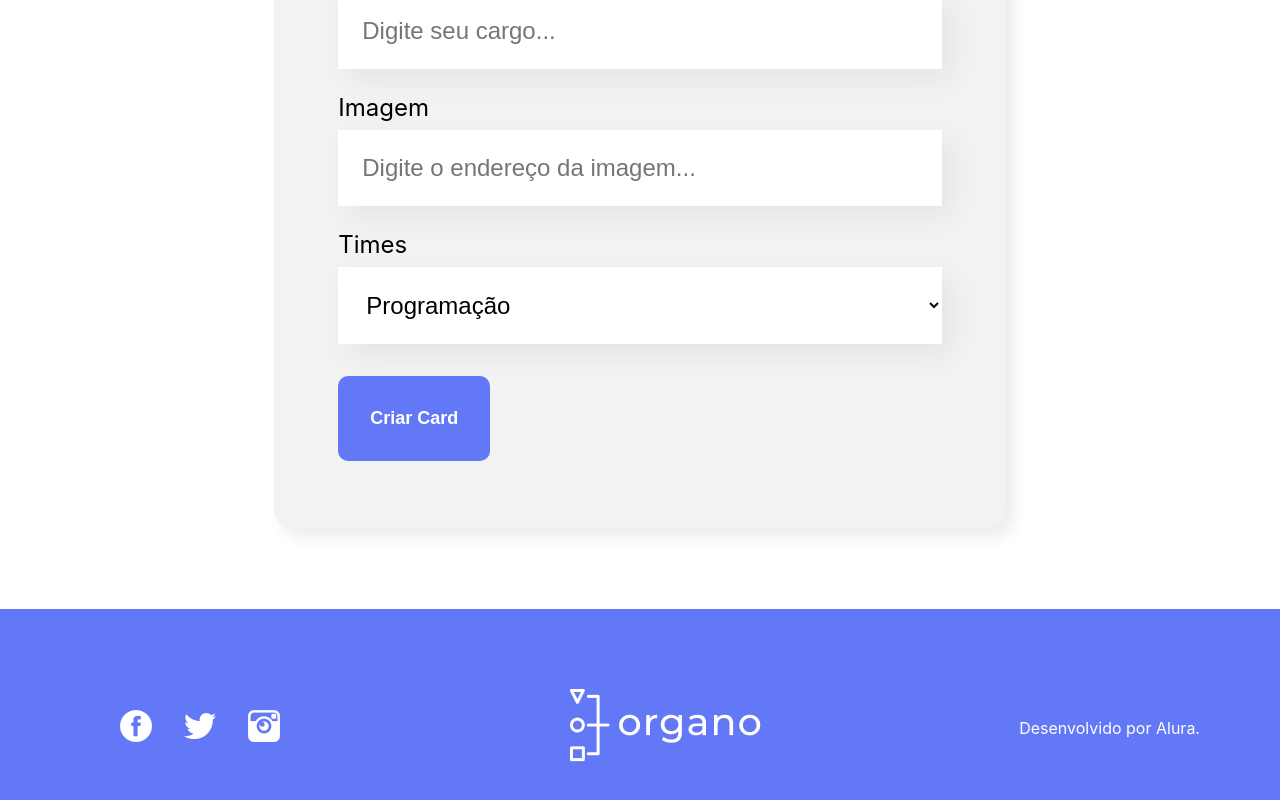
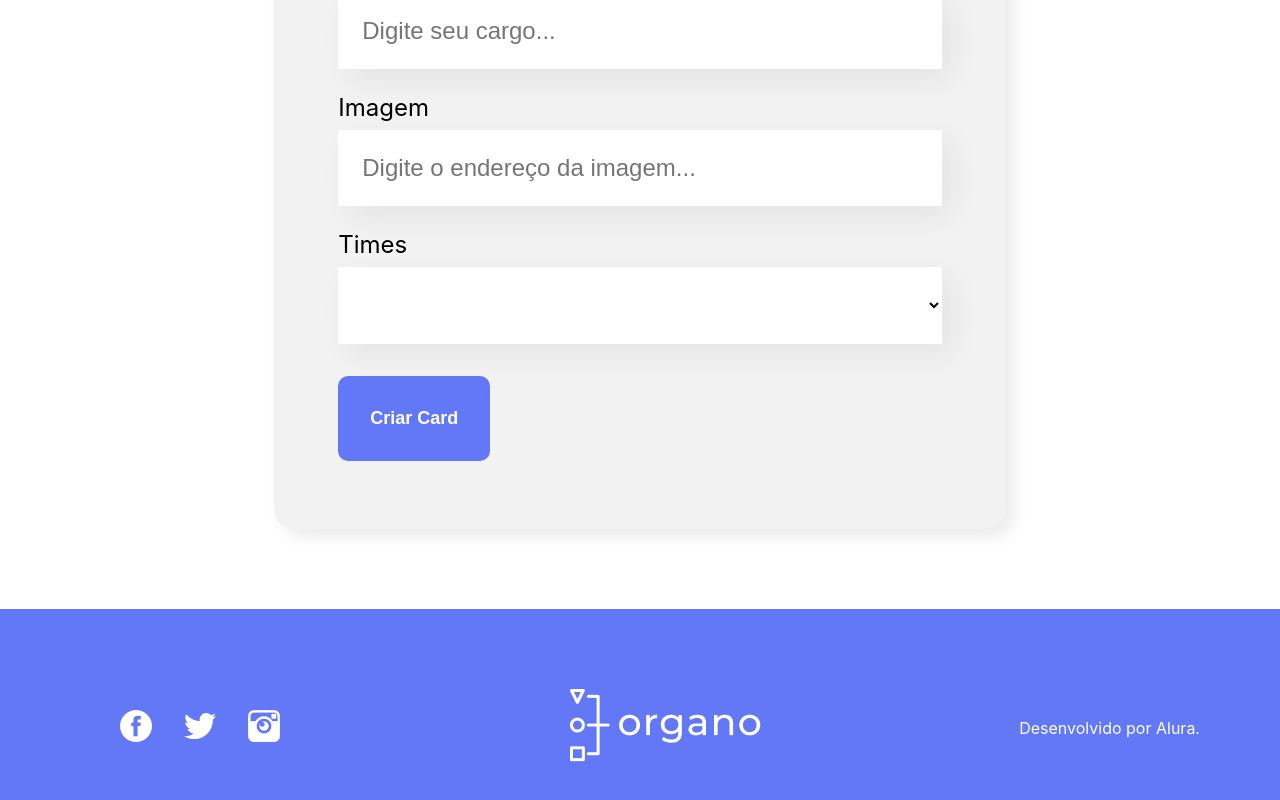
Before and after one commit to fmacedosantos/mysquad-frontend, a React (Create React App) app: page / in a window 1280 px wide. Shown: the part 868-1668 px from the top of the page. Built offline with nearby package versions, Linux system fonts and the light colour scheme.

Commit message:
Consertando o valor padrão do componente da lista suspensa

```diff
--- a/src/componentes/Formulario/index.js
+++ b/src/componentes/Formulario/index.js
@@ -9,7 +9,7 @@ const Formulario = ({ aoColaboradorCadastrado, times }) => {
     const [nome, setNome] = useState('');
     const [cargo, setCargo] = useState('');
     const [imagem, setImagem] = useState('');
-    const [time, setTime] = useState('Programação');
+    const [time, setTime] = useState('');
 
     const aoSalvar = (evento) => {
         evento.preventDefault();
```
